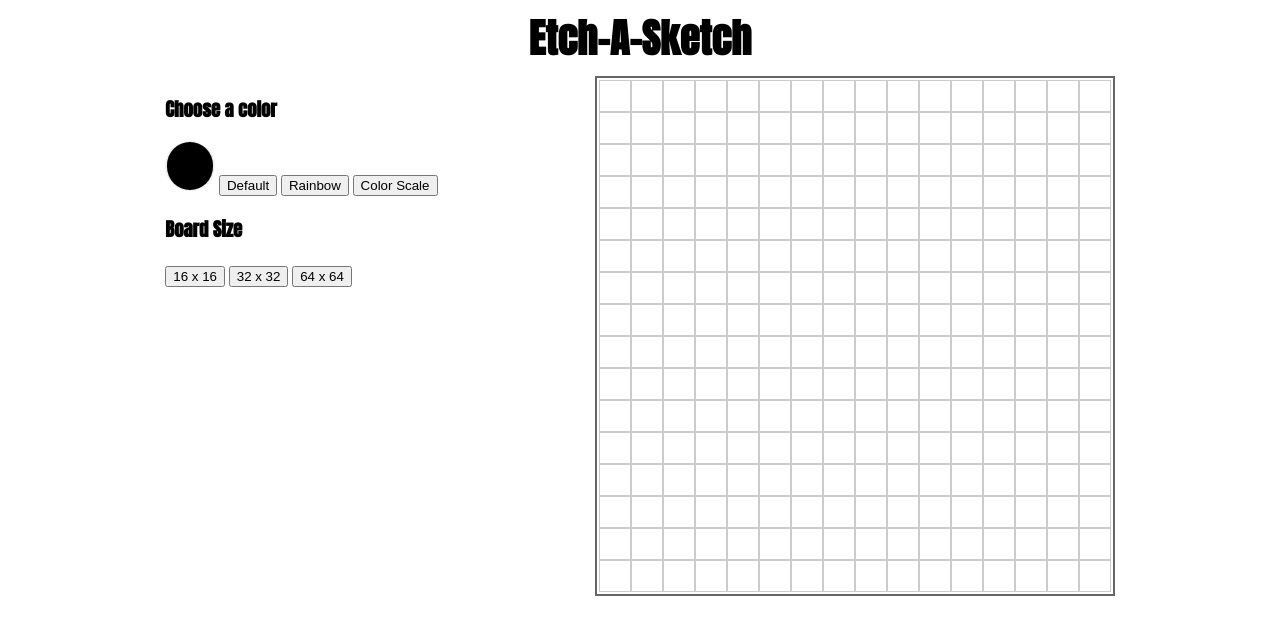
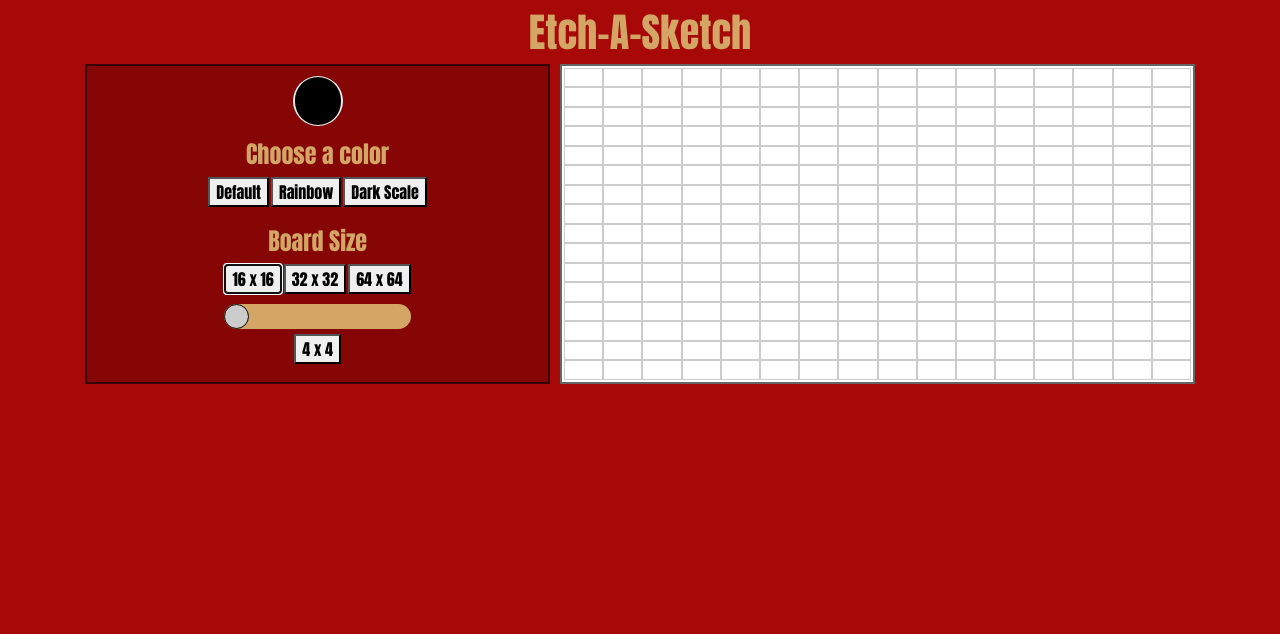
Before and after one commit to MrGassner/odin-etch-a-sketch, a plain HTML site: page index.html in a window 1280 px wide. Both pictures are taken after a click on the button "16 x 16". Drawn offline with nearby package versions, Linux system fonts and the light colour scheme.

Commit message:
Finish game

```diff
--- a/index.html
+++ b/index.html
@@ -4,8 +4,12 @@
     <meta charset="UTF-8">
     <meta http-equiv="X-UA-Compatible" content="IE=edge">
     <meta name="viewport" content="width=device-width, initial-scale=1.0">
+    <script src="https://code.jquery.com/jquery-3.2.1.slim.min.js" integrity="sha384-KJ3o2DKtIkvYIK3UENzmM7KCkRr/rE9/Qpg6aAZGJwFDMVNA/GpGFF93hXpG5KkN" crossorigin="anonymous"></script>
+    <script src="https://cdn.jsdelivr.net/npm/popper.js@1.12.9/dist/umd/popper.min.js" integrity="sha384-ApNbgh9B+Y1QKtv3Rn7W3mgPxhU9K/ScQsAP7hUibX39j7fakFPskvXusvfa0b4Q" crossorigin="anonymous"></script>
+    <script src="https://cdn.jsdelivr.net/npm/bootstrap@4.0.0/dist/js/bootstrap.min.js" integrity="sha384-JZR6Spejh4U02d8jOt6vLEHfe/JQGiRRSQQxSfFWpi1MquVdAyjUar5+76PVCmYl" crossorigin="anonymous"></script>
     <link rel="preconnect" href="https://fonts.googleapis.com">
     <link rel="preconnect" href="https://fonts.gstatic.com" crossorigin>
+    <link rel="stylesheet" href="https://cdn.jsdelivr.net/npm/bootstrap@4.0.0/dist/css/bootstrap.min.css" integrity="sha384-Gn5384xqQ1aoWXA+058RXPxPg6fy4IWvTNh0E263XmFcJlSAwiGgFAW/dAiS6JXm" crossorigin="anonymous">
     <link href="https://fonts.googleapis.com/css2?family=Anton&display=swap" rel="stylesheet">
     <link rel="stylesheet" href="style.css">
     <script type='text/javascript' src="index.js" defer></script>
@@ -18,17 +22,25 @@
     <div class="container">
         <div class="menu">
             <div class="colorPicker">
+                <input type="color" name="" id="colorPicker">
                 <h3>Choose a color</h3>
-                <input type="color" name="" id="colorPicker">
-                <button class="clrBtn">Default</button>
-                <button class="clrBtn">Rainbow</button>
-                <button class="clrBtn">Color Scale</button>
+                <div class="Btns">
+                    <button class="clrBtn">Default</button>
+                    <button class="clrBtn">Rainbow</button>
+                    <button class="clrBtn">Dark Scale</button>
+                </div>
             </div>
             <div class="sizeBtns">
                 <h3>Board Size</h3>
-                <button class="16">16 x 16</button>
-                <button class="32">32 x 32</button>
-                <button class="64">64 x 64</button>
+                <div class="Btns">
+                    <button class="sizeBtn" id="16">16 x 16</button>
+                    <button class="sizeBtn" id="32">32 x 32</button>
+                    <button class="sizeBtn" id="64">64 x 64</button>
+                </div>
+                <div class="sliderContainer">
+                    <input type="range" min="4" max="96" class='slider' value="4" step="4" id="sizeRange">
+                    <label for="sizeRange"><button class="sizeBtn sliderBtn" id="4">4 x 4</button></label>
+                </div>
             </div>
         </div>
         <div id="game"></div>
--- a/index.js
+++ b/index.js
@@ -3,8 +3,17 @@ const game = document.getElementById('game');
 let boardSize = document.querySelectorAll('.sizeBtns')
 let defaultSize = 16
 
-document.querySelectorAll('.sizeBtns').forEach(btn => {
+document.querySelectorAll('.sizeBtn').forEach(btn => {
     btn.addEventListener('click', event => boardResize(event))
+})
+
+document.querySelector('#sizeRange').addEventListener('change', event => {
+    const sliderBtn = document.querySelector('.sliderBtn');
+    let sliderVal = event.target.value;
+
+    sliderBtn.textContent = `${sliderVal} x ${sliderVal}`;
+    sliderBtn.id = `${sliderVal}`;
+    sliderBtn.click()
 })
 
 function board(size) {
@@ -24,7 +33,7 @@ function boardResize(event) {
         game.removeChild(game.lastChild)
     }
 
-    let newSize = event.target.classList.value;
+    let newSize = event.target.id;
     return board(newSize)
 }
 
@@ -70,7 +79,7 @@ function draw() {
                 square.style.filter = 'brightness(100%)'
             }
 
-            if (colorChoice === 'Color Scale') {
+            if (colorChoice === 'Dark Scale') {
 
                 if (square.classList.value !== 'drawn') {
                     square.classList.add('drawn');
--- a/style.css
+++ b/style.css
@@ -9,6 +9,7 @@ html {
 
 body {
     font-family: 'Anton', sans-serif;
+    background-color: rgb(167, 8, 8);
 }
 
 
@@ -19,11 +20,19 @@ h1 {
     font-size: 2.5rem;
     padding: 0;
     margin: 8px 0;
+    color: #d3a665;
+}
+
+h3 {
+    font-size: 1.5rem;
+    margin-top: 10px;
+    color: #d3a665;
 }
 
 .container {
     display: flex;
     justify-content: space-evenly;
+    gap: 10px;
 }
 
 #game {
@@ -32,15 +41,44 @@ h1 {
     display: grid;
     grid-template-columns: repeat(16, 1fr);
     border: 2px solid rgba(0, 0, 0, 0.6);
-    width: 512px;
-    height: 512px;
     padding: 2px;
+    width: 900px;
 }
 
 #game div {
     border: 0.2px solid rgba(0, 0, 0, 0.2);
+    font-size: 1vw;
 }
 
+/* menu */
+
+.menu {
+    display: flex;
+    flex-direction: column;
+    align-items: center;
+    text-align: center;
+    border: 2px solid rgba(0, 0, 0, 0.6);
+    padding: 10px 0;
+    background-color: rgba(0, 0, 0, 0.2);
+    width: 60%;
+}
+
+.clrBtn {
+    font-size: 1rem;
+    width: fit-content;
+    height: fit-content;
+    white-space: nowrap;
+}
+
+.Btns {
+    display: flex;
+    flex-wrap: wrap;
+    justify-content: center;
+    gap: 2px;
+    margin: 5px;
+    max-width: 250px;
+    margin-bottom: 10px;
+}
 
 /* color picker */
 .colorPicker [type='color'] {
@@ -58,3 +96,60 @@ input[type="color"]::-webkit-color-swatch {
 	border: none;
     border-radius: 100vh;
 }
+
+/* size slider */
+
+.sliderContainer{
+    width: 95%;
+    margin: 0 auto;
+}
+
+.slider {
+
+    -webkit-appearance: none;  /* Override default CSS styles */
+    appearance: none;
+    width: 100%; /* Full-width */
+    height: 25px; /* Specified height */
+    background: #d3a665; /* Grey background */
+    outline: none; /* Remove outline */
+
+    -webkit-transition: .2s; /* 0.2 seconds transition on hover */
+    transition: opacity .2s;
+    border-radius: 100vh;
+}
+
+  /* The slider handle (use -webkit- (Chrome, Opera, Safari, Edge) and -moz- (Firefox) to override default look) */
+  .slider::-webkit-slider-thumb {
+    -webkit-appearance: none;
+    appearance: none;
+    width: 25px;
+    height: 25px;
+    background: #CCCCCC;
+    cursor: pointer;
+    border: black 1px solid;
+    border-radius: 100vh;
+  }
+
+  .slider::-moz-range-thumb {
+    width: 25px; /* Set a specific slider handle width */
+    height: 25px; /* Slider handle height */
+    background: #000000; /* Green background */
+    cursor: pointer; /* Cursor on hover */
+  }
+
+
+/* media queries */
+@media (max-width: 840px) {
+    .container {
+        flex-direction: column;
+    }
+
+    #game {
+        height: 80vw;
+        width: auto;
+    }
+
+    .menu {
+        width: auto;
+    }
+}
```
